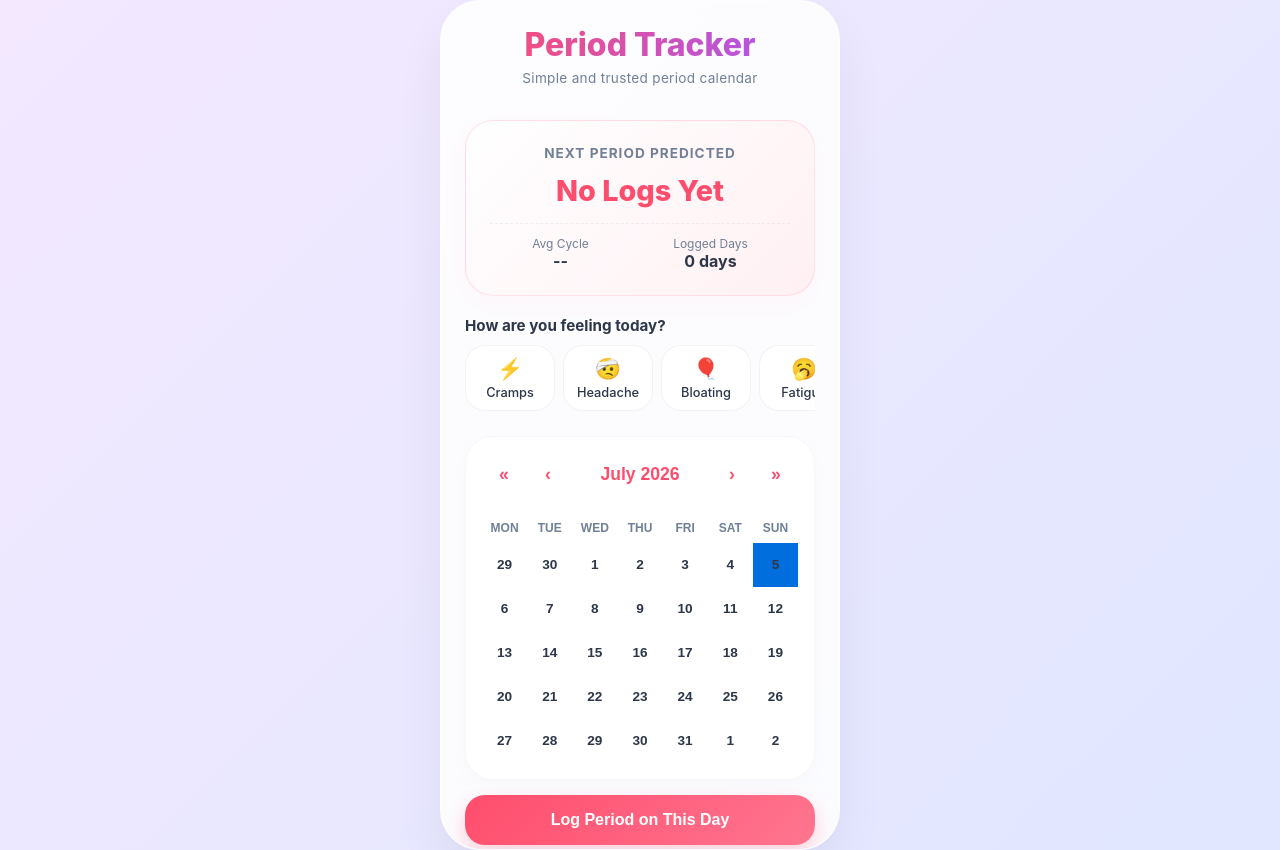
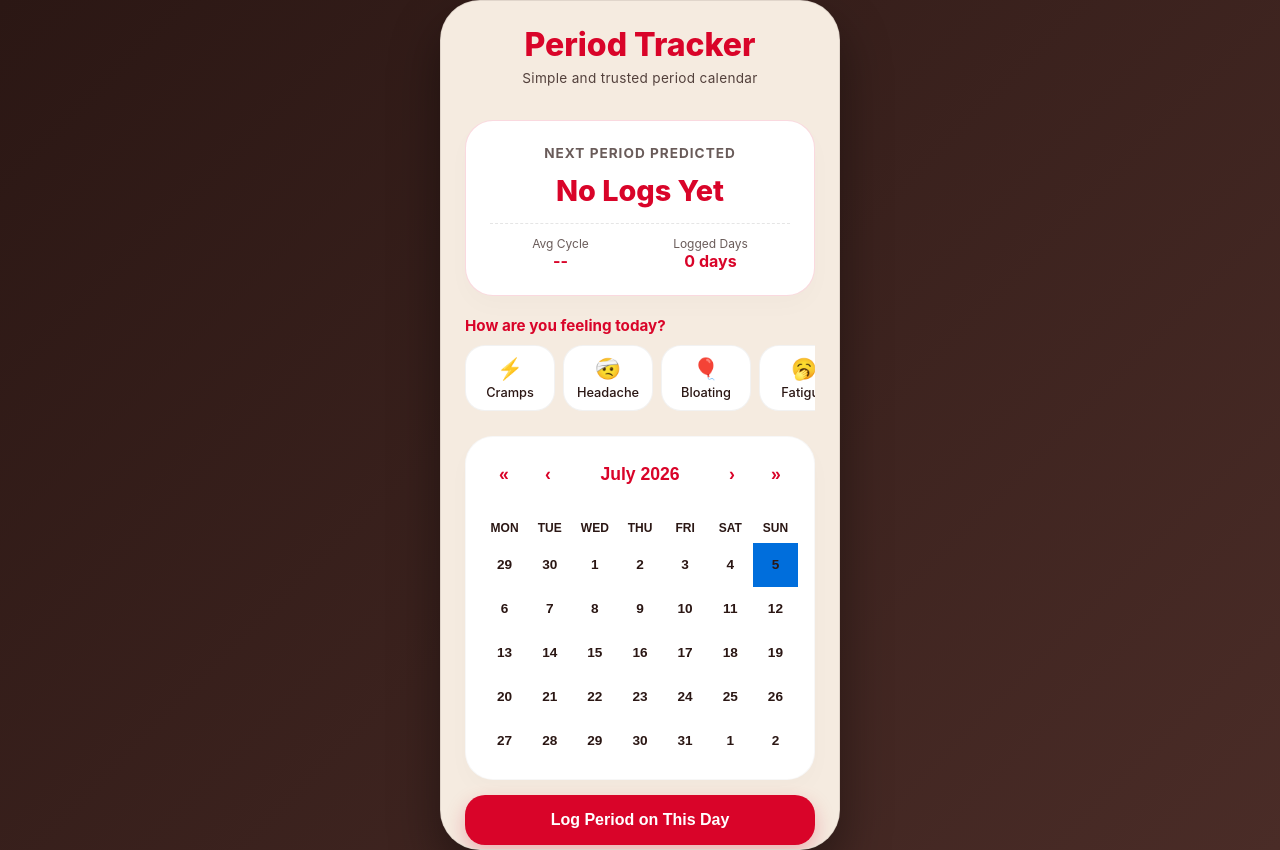
Before and after one commit to palak-7117/period-tracker, a React (Vite) app: page / in a window 1280 px wide. Built offline with nearby package versions, Linux system fonts and the light colour scheme.

Commit message:
Design: updated theme to chocolate brown, beige screen, and red text elements

```diff
--- a/src/App.css
+++ b/src/App.css
@@ -1,12 +1,11 @@
 :root {
-  /* Light purple gradient theme */
-  --bg-gradient: linear-gradient(135deg, #f3e8ff 0%, #e0e7ff 100%);
-  --primary-pink: #ff4d6d;
-  --primary-pink-hover: #ff758f;
-  --text-dark: #2d3748;
-  --text-muted: #718096;
-  --glass-bg: rgba(255, 255, 255, 0.85);
-  --glass-border: rgba(255, 255, 255, 0.6);
+  /* Rich Chocolate background & Warm Beige Screen theme variables */
+  --bg-gradient: linear-gradient(135deg, #2b1714 0%, #4a2c27 100%);
+  --screen-beige: #f5ebe0;
+  --card-beige-dark: #e3d5ca;
+  --text-red: #d90429;
+  --text-muted: #8d99ae;
+  --text-dark: #2b1714;
 }
 
 body {
@@ -23,12 +22,10 @@ body {
   width: 100%;
   max-width: 400px;
   height: 850px;
-  background: var(--glass-bg);
-  backdrop-filter: blur(20px);
-  -webkit-backdrop-filter: blur(20px);
-  border: 1px solid var(--glass-border);
+  background: var(--screen-beige);
+  border: 1px solid rgba(43, 23, 20, 0.1);
   border-radius: 40px;
-  box-shadow: 0 24px 50px rgba(0, 0, 0, 0.06);
+  box-shadow: 0 24px 50px rgba(0, 0, 0, 0.4);
   padding: 24px;
   display: flex;
   flex-direction: column;
@@ -48,27 +45,25 @@ header {
 h1 {
   font-size: 2rem;
   font-weight: 800;
-  background: linear-gradient(90deg, #ff4d6d, #a855f7);
-  -webkit-background-clip: text;
-  background-clip: text;
-  -webkit-text-fill-color: transparent;
+  color: var(--text-red);
   margin: 0;
 }
 
 .subtitle {
-  color: var(--text-muted);
+  color: var(--text-dark);
   font-size: 0.85rem;
   margin-top: 6px;
   letter-spacing: 0.3px;
+  opacity: 0.8;
 }
 
 .cycle-status-display {
-  background: linear-gradient(135deg, #ffffff 0%, #fff0f3 100%);
-  border: 1px solid rgba(255, 77, 109, 0.15);
+  background: #ffffff;
+  border: 1px solid rgba(217, 4, 41, 0.15);
   border-radius: 28px;
   padding: 24px;
   text-align: center;
-  box-shadow: 0 10px 25px rgba(255, 77, 109, 0.04);
+  box-shadow: 0 10px 25px rgba(0, 0, 0, 0.02);
   margin-bottom: 20px;
 }
 
@@ -76,34 +71,36 @@ h1 {
   margin: 0;
   font-size: 0.85rem;
   text-transform: uppercase;
-  color: var(--text-muted);
+  color: var(--text-dark);
   letter-spacing: 1px;
+  opacity: 0.7;
 }
 
 .cycle-status-display h2.prediction-date {
   margin: 12px 0;
   font-size: 1.8rem;
   font-weight: 800;
-  color: var(--primary-pink);
+  color: var(--text-red);
 }
 
 .stats-row {
   display: flex;
   justify-content: space-around;
   margin-top: 15px;
-  border-top: 1px dashed rgba(0, 0, 0, 0.05);
+  border-top: 1px dashed rgba(0, 0, 0, 0.1);
   padding-top: 12px;
 }
 
 .stat-item span {
   display: block;
   font-size: 0.75rem;
-  color: var(--text-muted);
+  color: var(--text-dark);
+  opacity: 0.7;
 }
 
 .stat-item strong {
   font-size: 1rem;
-  color: var(--text-dark);
+  color: var(--text-red);
 }
 
 .symptoms-section {
@@ -113,7 +110,7 @@ h1 {
 .symptoms-section h4 {
   margin: 0 0 10px 0;
   font-size: 0.95rem;
-  color: var(--text-dark);
+  color: var(--text-red);
   font-weight: 700;
 }
 
@@ -146,8 +143,9 @@ h1 {
 }
 
 .symptom-pill.active {
-  background: #fff0f3;
-  border-color: var(--primary-pink);
+  background: #fcd5ce;
+  border-color: var(--text-red);
+  color: var(--text-red);
   transform: scale(1.05);
 }
 
@@ -164,6 +162,7 @@ h1 {
   margin-bottom: auto;
 }
 
+/* Custom Calendar Theming to match Red/Beige */
 .react-calendar {
   border: none !important;
   width: 100% !important;
@@ -171,7 +170,7 @@ h1 {
 }
 
 .react-calendar__navigation button {
-  color: var(--primary-pink) !important;
+  color: var(--text-red) !important;
   font-weight: bold !important;
   font-size: 1.1rem !important;
 }
@@ -179,7 +178,7 @@ h1 {
 .react-calendar__month-view__weekdays__weekday abbr {
   text-decoration: none !important;
   font-weight: 700 !important;
-  color: var(--text-muted) !important;
+  color: var(--text-dark) !important;
   font-size: 0.75rem;
 }
 
@@ -195,25 +194,26 @@ h1 {
 }
 
 .react-calendar__tile:enabled:hover {
-  background-color: #f3f4f6 !important;
+  background-color: var(--screen-beige) !important;
   border-radius: 12px;
 }
 
+/* Calendar Logged and Predicted State Overrides */
 .logged-period-day {
-  background: var(--primary-pink) !important;
+  background: var(--text-red) !important;
   color: white !important;
   border-radius: 12px !important;
-  box-shadow: 0 4px 10px rgba(255, 77, 109, 0.3);
+  box-shadow: 0 4px 10px rgba(217, 4, 41, 0.3);
 }
 
 .predicted-period-day {
-  background: #ffe3e8 !important;
-  color: var(--primary-pink) !important;
+  background: #fbc4b2 !important;
+  color: var(--text-red) !important;
   border-radius: 12px !important;
 }
 
 .btn-primary {
-  background: linear-gradient(135deg, var(--primary-pink) 0%, #ff758f 100%);
+  background: var(--text-red);
   color: white;
   border: none;
   padding: 16px;
@@ -221,7 +221,7 @@ h1 {
   font-weight: 700;
   font-size: 1rem;
   cursor: pointer;
-  box-shadow: 0 8px 20px rgba(255, 77, 109, 0.25);
+  box-shadow: 0 8px 20px rgba(217, 4, 41, 0.25);
   margin-top: 15px;
   transition: transform 0.2s, opacity 0.2s;
 }
@@ -232,7 +232,8 @@ h1 {
 
 .btn-clear {
   background: transparent;
-  color: var(--text-muted);
+  color: var(--text-dark);
+  opacity: 0.6;
   border: none;
   font-size: 0.8rem;
   cursor: pointer;
```
